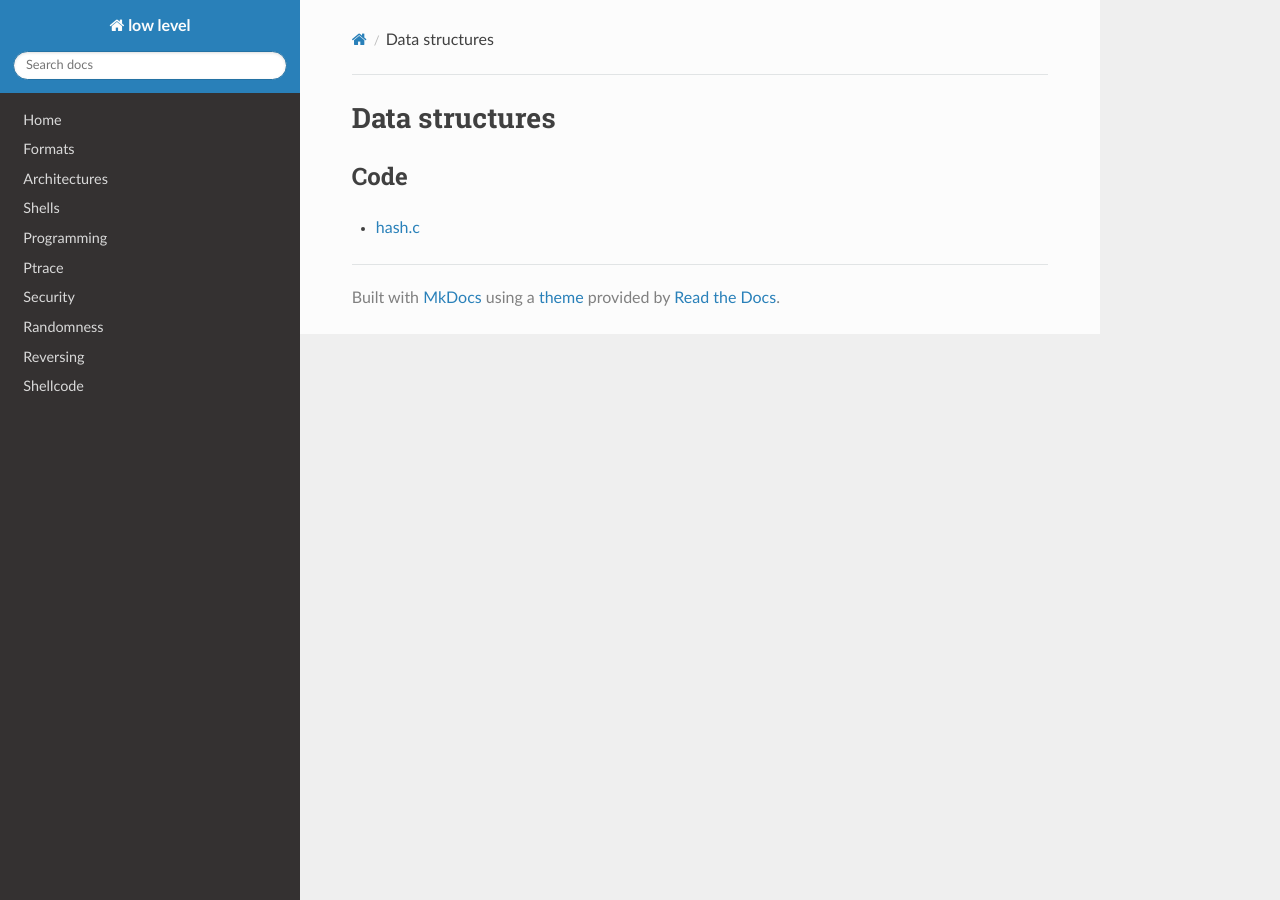
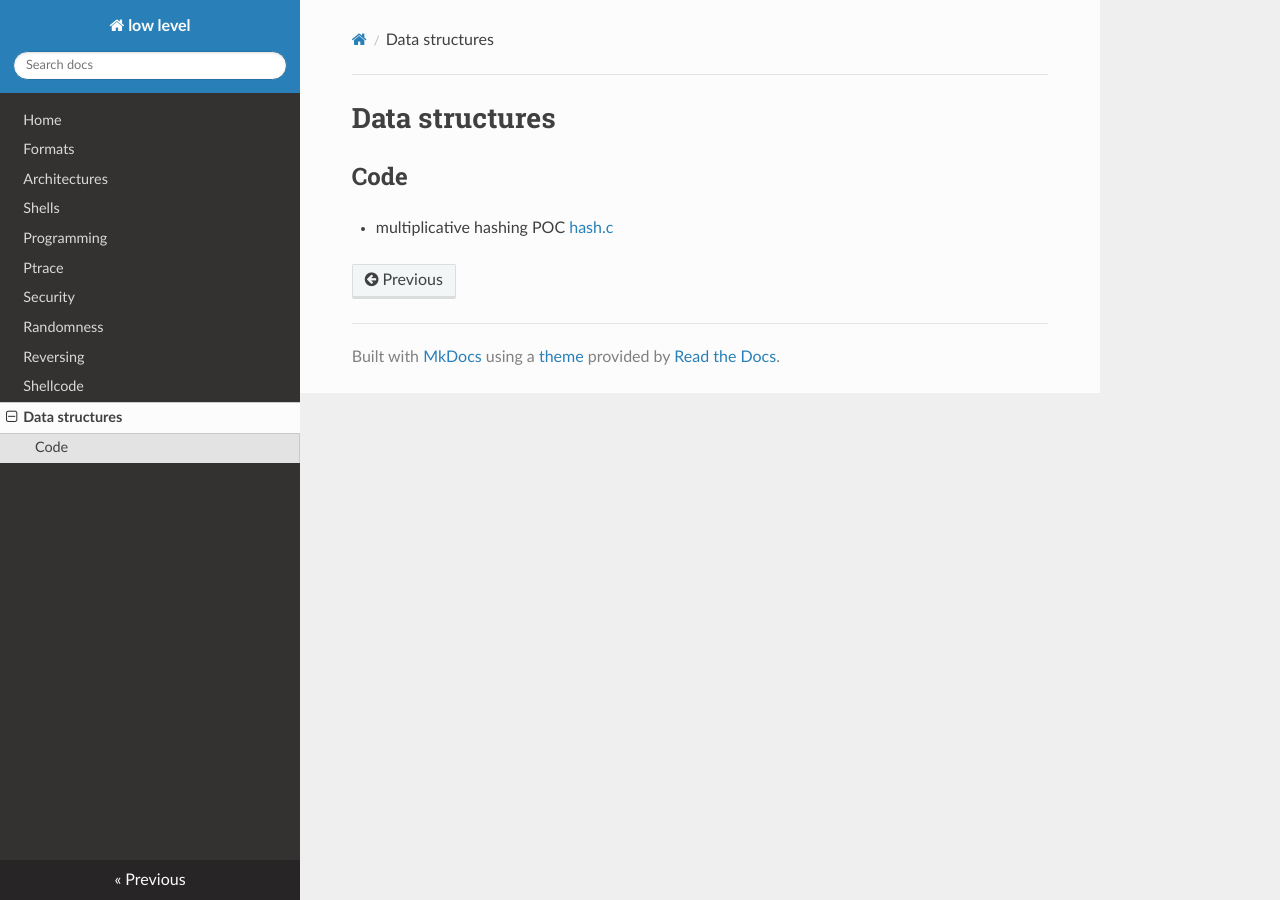
Before and after one commit to gipi/low-level, an MkDocs documentation site: the page built from docs/data_structures/index.md, in a window 1280 px wide. Built offline with MkDocs 1.6.1, drawn with Linux system fonts in a browser that asks for light colours; nearby versions of some CDN libraries; old or Windows-style settings are respelled for this version of MkDocs.

Commit message:
Fix data structures page.

```diff
--- a/docs/data_structures/index.md
+++ b/docs/data_structures/index.md
@@ -2,4 +2,4 @@
 
 ## Code
 
- - [hash.c](multiplicative hashing POC)
+ - multiplicative hashing POC [hash.c](hash.c)
--- a/mkdocs.yml
+++ b/mkdocs.yml
@@ -12,4 +12,5 @@ pages:
 - [randomness.md, Randomness]
 - [reversing.md, Reversing]
 - [shellcode.md, Shellcode]
+- [data_structures/index.md, Data structures]
 theme: readthedocs
```
